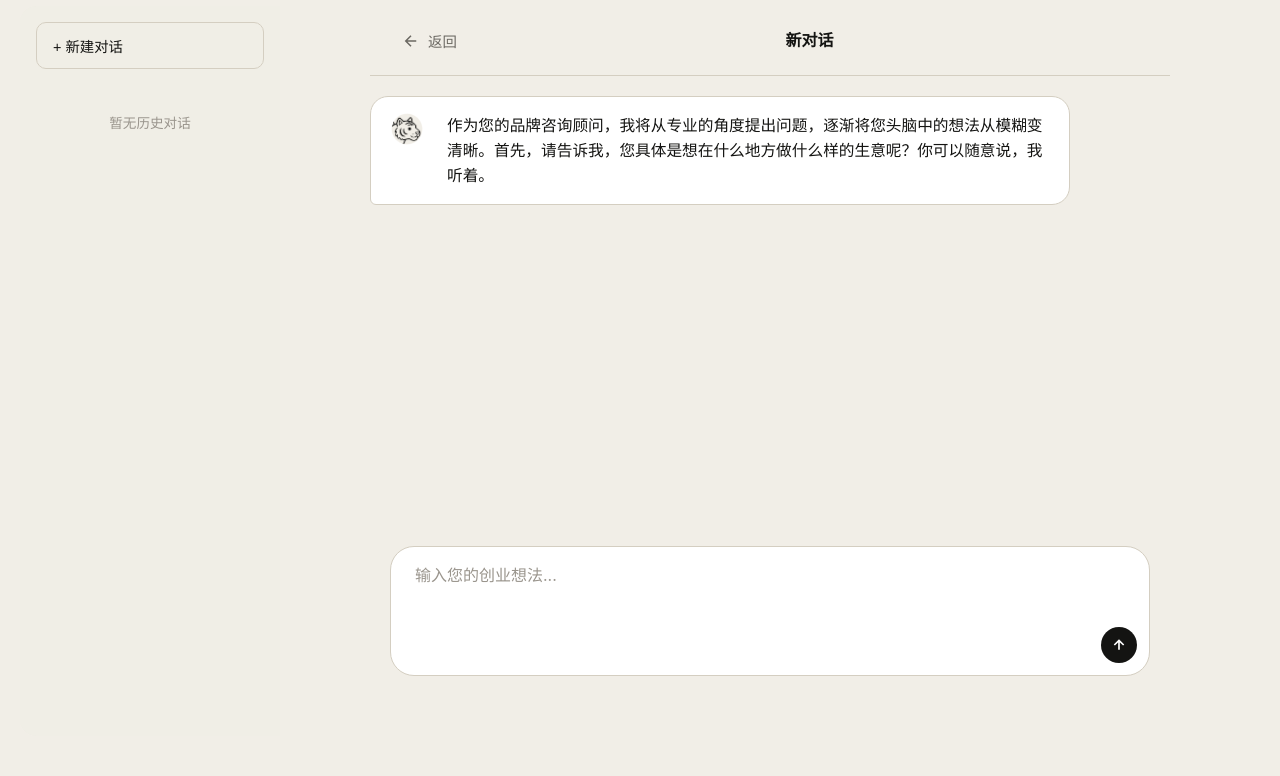
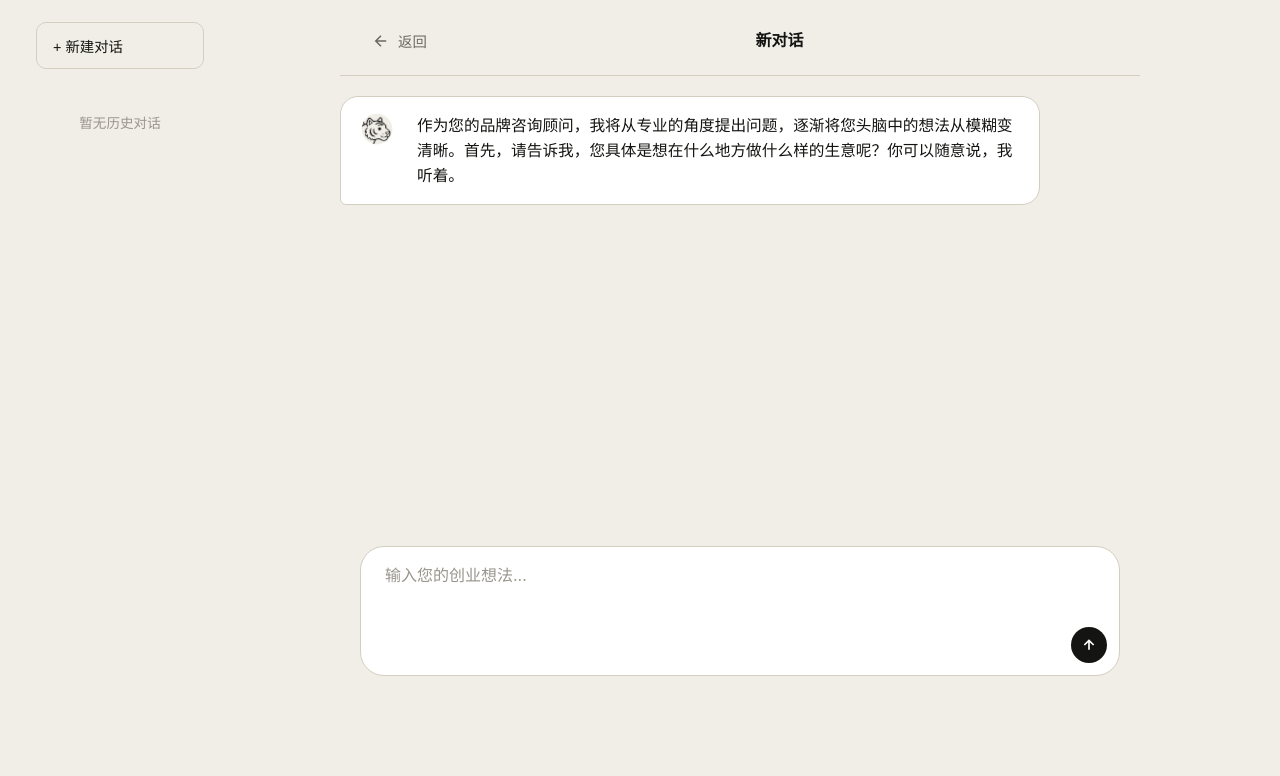
Before and after one commit to HuYee2025/BrandGPT, a Flask app: page /chat in a window 1280 px wide. Shown: the part 74-850 px from the top of the page. Run offline with Flask 3, Linux system fonts and the light colour scheme.

Commit message:
缩小历史记录栏宽度到200px

```diff
--- a/templates/chat.html
+++ b/templates/chat.html
@@ -16,8 +16,8 @@
 
 /* 左侧历史记录栏 */
 .chat-sidebar {
-    width: 260px;
-    min-width: 200px;
+    width: 200px;
+    min-width: 180px;
     background: #F0EEE6;
     border-radius: 16px 0 0 16px;
     display: flex;
```
